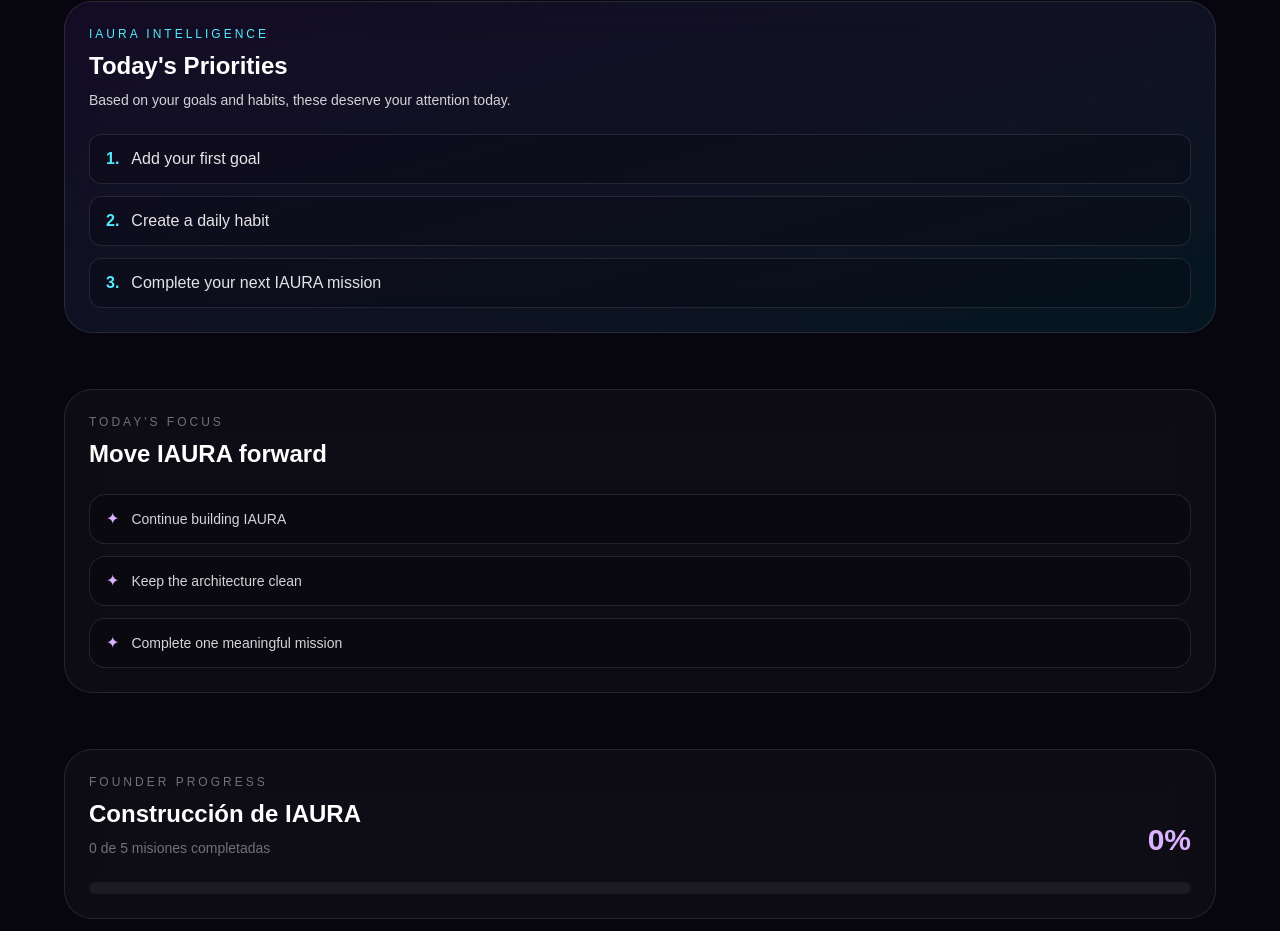
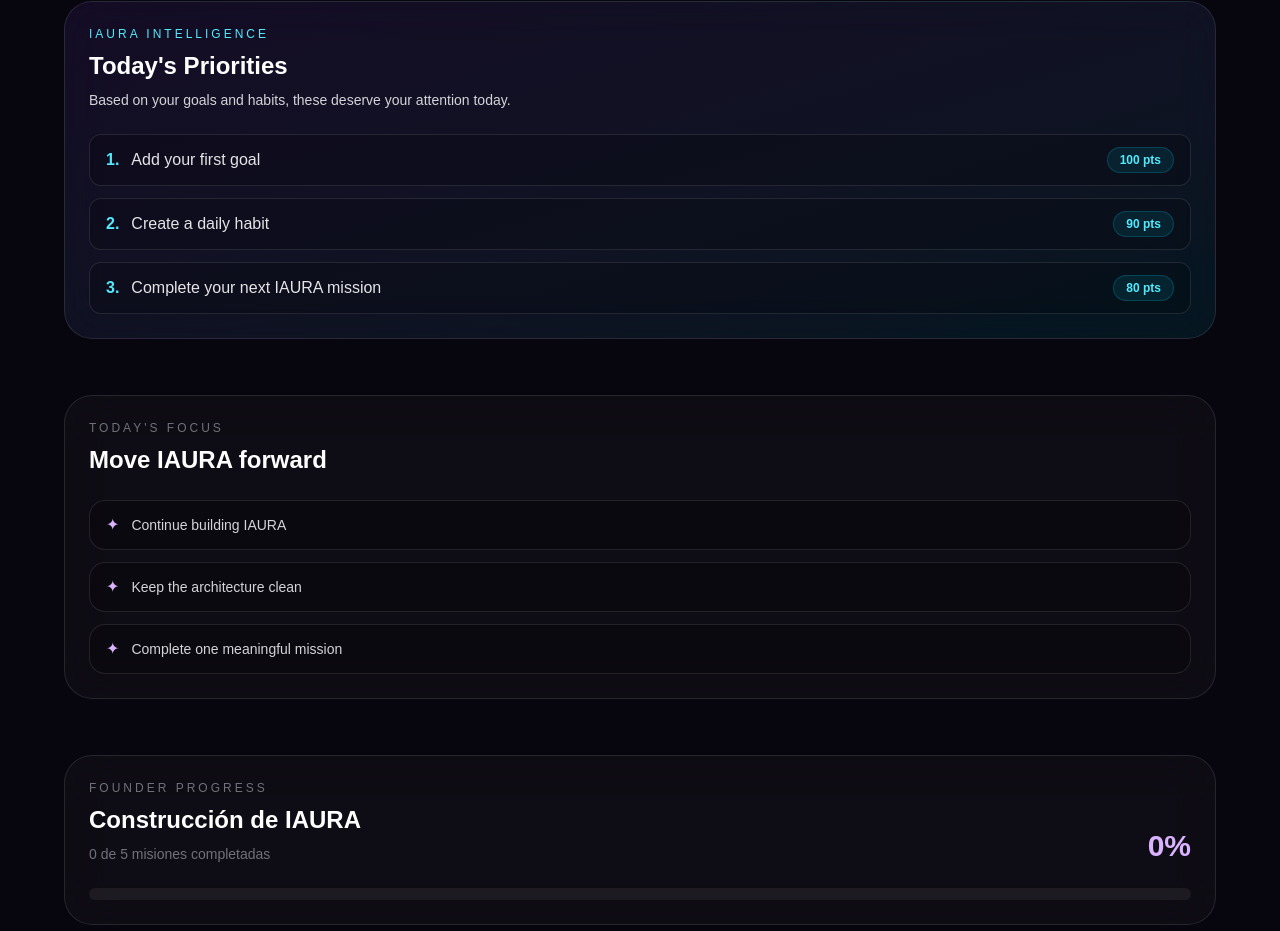
Before and after one commit to IAura-001/IAURA, a Next.js app: page / in a window 1280 px wide. Shown: the part 2095-3026 px from the top of the page. Built offline with nearby package versions, Linux system fonts and the light colour scheme.

Commit message:
Mission 031 - Display priority scores

```diff
--- a/app/page.tsx
+++ b/app/page.tsx
@@ -66,11 +66,20 @@ const scoredPriorities = generatePriorities(
 
 const intelligencePriorities =
   scoredPriorities.length > 0
-    ? scoredPriorities.slice(0, 3).map((item) => item.title)
+    ? scoredPriorities.slice(0, 3)
     : [
-        "Add your first goal",
-        "Create a daily habit",
-        "Complete your next IAURA mission",
+        {
+          title: "Add your first goal",
+          score: 100,
+        },
+        {
+          title: "Create a daily habit",
+          score: 90,
+        },
+        {
+          title: "Complete your next IAURA mission",
+          score: 80,
+        },
       ];
 function handleAddHabit(habit: string) {
   updateMemory({
--- a/components/sections/DailyIntelligence.tsx
+++ b/components/sections/DailyIntelligence.tsx
@@ -1,5 +1,10 @@
+type PriorityItem = {
+  title: string;
+  score: number;
+};
+
 type DailyIntelligenceProps = {
-  priorities: string[];
+  priorities: PriorityItem[];
 };
 
 export default function DailyIntelligence({
@@ -23,16 +28,22 @@ export default function DailyIntelligence({
         <div className="mt-6 space-y-3">
           {priorities.map((priority, index) => (
   <div
-              key={index}
-              className="flex items-center gap-3 rounded-xl border border-white/10 bg-black/20 px-4 py-3"
+    key={`${priority.title}-${index}`}
+    className="flex items-center justify-between gap-4 rounded-xl border border-white/10 bg-black/20 px-4 py-3"
   >
-              <span className="text-cyan-300 font-bold">
+    <div className="flex items-center gap-3">
+      <span className="font-bold text-cyan-300">
         {index + 1}.
       </span>
 
       <p className="text-zinc-200">
-                {priority}
+        {priority.title}
       </p>
+    </div>
+
+    <span className="shrink-0 rounded-full border border-cyan-400/20 bg-cyan-400/10 px-3 py-1 text-xs font-semibold text-cyan-300">
+      {priority.score} pts
+    </span>
   </div>
 ))}
         </div>
--- a/utils/intelligence.ts
+++ b/utils/intelligence.ts
@@ -9,17 +9,17 @@ export function generatePriorities(
 ): PriorityItem[] {
   const items: PriorityItem[] = [];
 
-  goals.forEach((goal) => {
+ goals.forEach((goal, index) => {
   items.push({
     title: goal,
-      score: 100,
+    score: 100 - index * 5,
   });
 });
 
-  habits.forEach((habit) => {
+habits.forEach((habit, index) => {
   items.push({
     title: habit,
-      score: 75,
+    score: 75 - index * 5,
   });
 });
 
```
Lines whose indentation alone changed are shown as unchanged.
